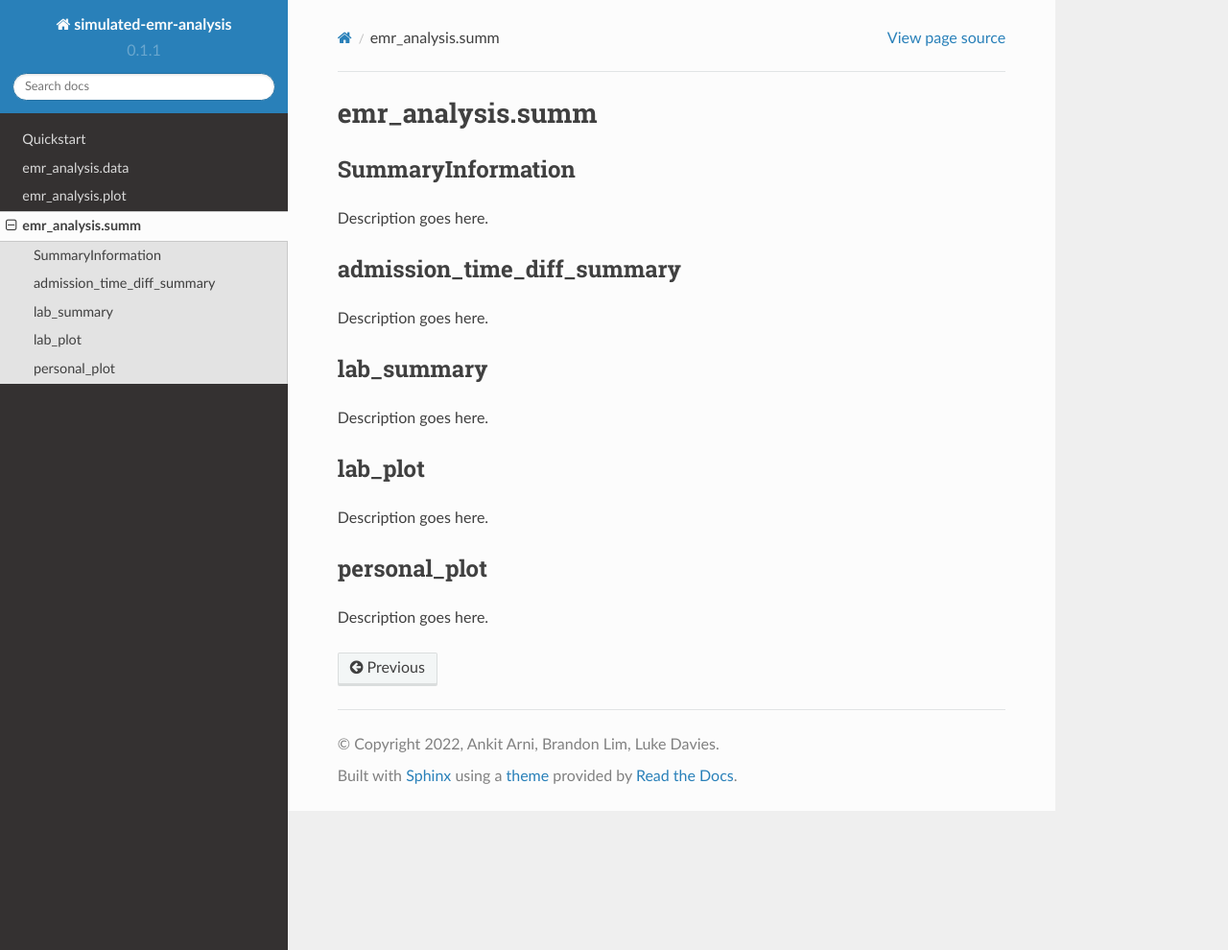
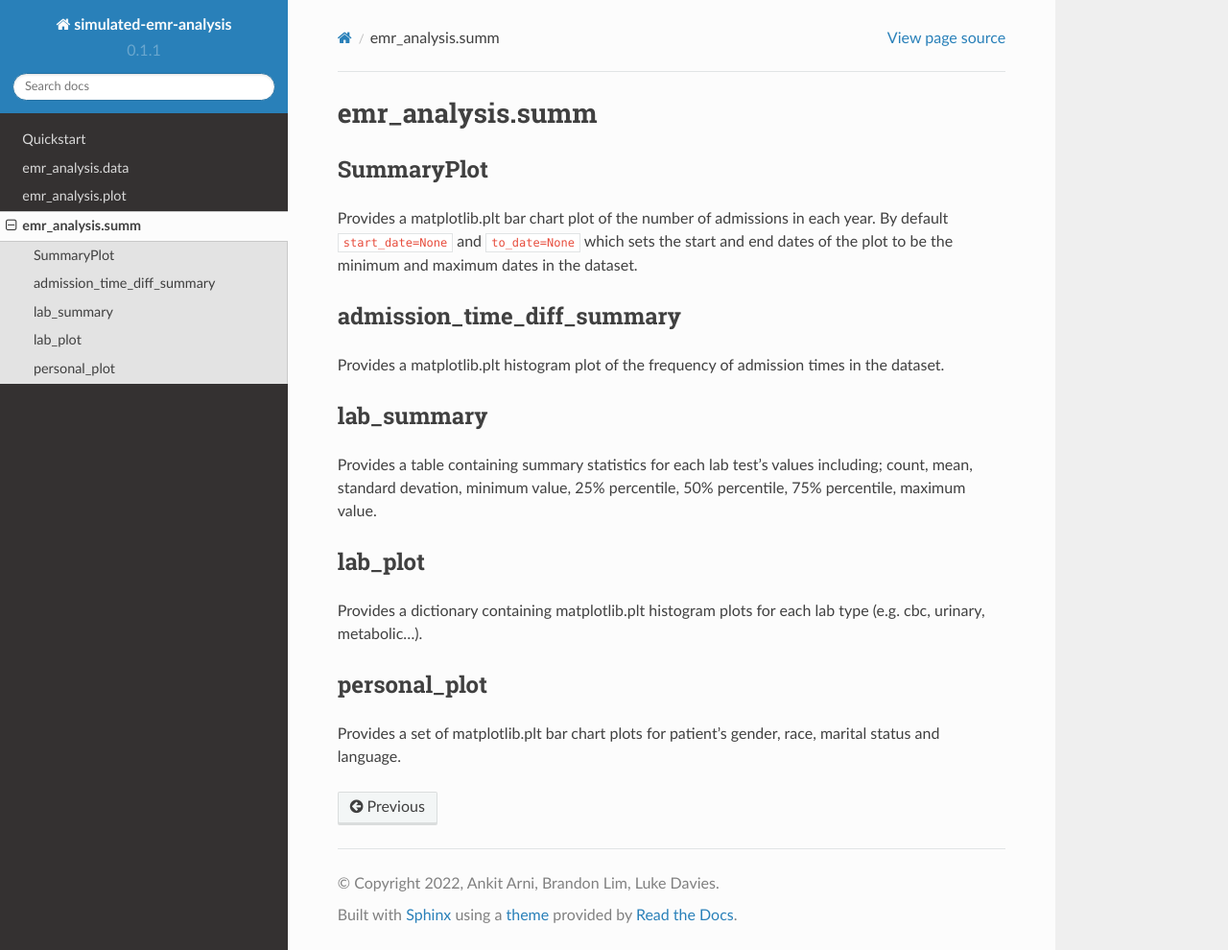
Before and after one commit to beml201/simulated-emr-analysis-docs, a Sphinx documentation site: the page built from docs/source/summ.rst, in a window 1280 px wide and 990 px high. Shown: the whole window at 96% size. Built offline with Sphinx 7.4.7 and the Read the Docs theme 2.0.0, drawn with Linux system fonts in a browser that asks for light colours.

Commit message:
Update summ.rst
Added brief descriptions for each function.

```diff
--- a/docs/source/summ.rst
+++ b/docs/source/summ.rst
@@ -3,34 +3,32 @@ emr_analysis.summ
 
 .. _SummaryInformation:
 
-SummaryInformation
-------------------
-Description goes here.
+SummaryPlot
+-----------
+Provides a matplotlib.plt bar chart plot of the number of admissions in each year. By default ``start_date=None`` and ``to_date=None`` which sets the start and end dates of the plot to be the minimum and maximum dates in the dataset.
 
 .. _admission_time_diff_summary:
 
 admission_time_diff_summary
 ---------------------------
 
-Description goes here.
+Provides a matplotlib.plt histogram plot of the frequency of admission times in the dataset.
 
 .. _lab_summary:
 
 lab_summary
 -----------
-Description goes here.
+Provides a table containing summary statistics for each lab test's values including; count, mean, standard devation, minimum value, 25% percentile, 50% percentile, 75% percentile, maximum value.
 
 .. _lab_plot:
 
 lab_plot
 --------
-
-Description goes here.
+Provides a dictionary containing matplotlib.plt histogram plots for each lab type (e.g. cbc, urinary, metabolic...).
 
 
 .. _personal_plot:
 
 personal_plot
 -------------
-
-Description goes here.
+Provides a set of matplotlib.plt bar chart plots for patient's gender, race, marital status and language.
```
